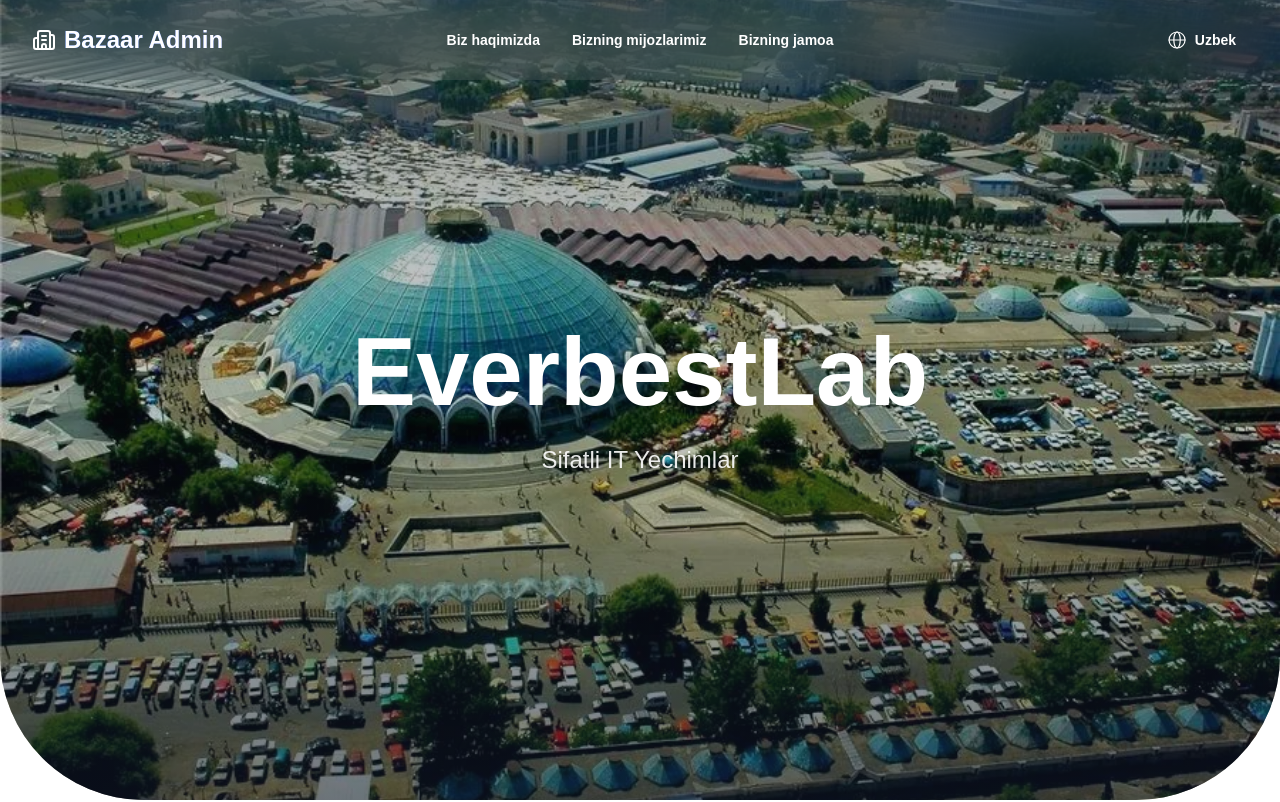
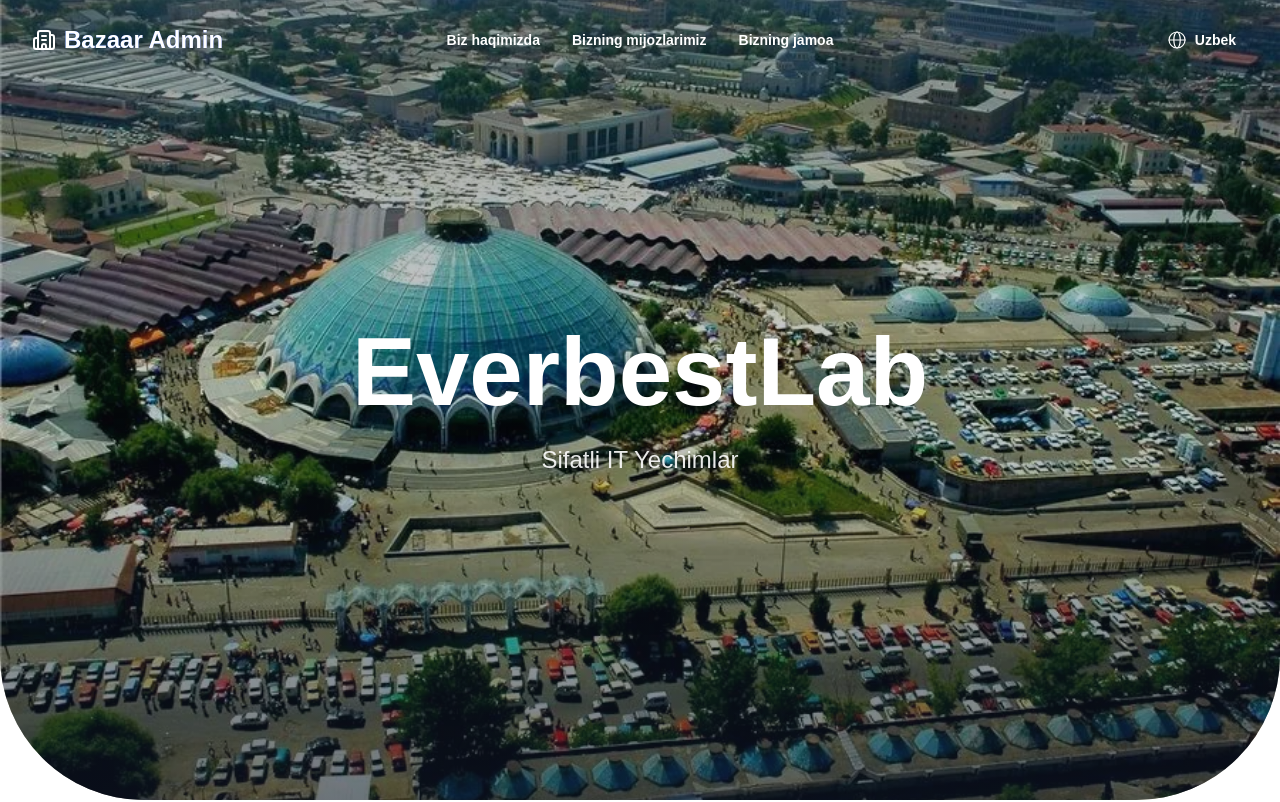
Before and after one commit to suhrob-qalandarov/ebazaar-demo-front, a Next.js app: page /uz in a window 1280 px wide. Shown: the top 802 px of the page. Built offline with nearby package versions, Linux system fonts and the light colour scheme.

Commit message:
Update navbar: transparent background with blur only on scroll

```diff
--- a/src/app/components/Navbar.tsx
+++ b/src/app/components/Navbar.tsx
@@ -131,12 +131,11 @@
       initial={{ y: -100 }}
       animate={{ y: 0 }}
       transition={{ duration: 0.5 }}
-      className="fixed top-0 left-0 right-0 z-50 transition-all duration-300 backdrop-blur-xl"
+      className="fixed top-0 left-0 right-0 z-50 transition-all duration-300"
       style={{
-        background: isScrolled
-          ? "var(--navbar-bg-scrolled)"
-          : "var(--navbar-bg-transparent)",
-        boxShadow: isScrolled ? "0 10px 15px -3px rgba(0, 0, 0, 0.1)" : "none"
+        background: "var(--navbar-bg-transparent)", // Always transparent
+        backdropFilter: isScrolled ? "blur(12px)" : "none", // Blur only on scroll
+        boxShadow: "none" // No shadow
       }}
     >
       <div className="max-w-7xl mx-auto px-4 sm:px-6 lg:px-8">
@@ -273,11 +272,12 @@
             animate={{ opacity: 1, height: "auto" }}
             exit={{ opacity: 0, height: 0 }}
             transition={{ duration: 0.3 }}
-            className="md:hidden overflow-hidden backdrop-blur-xl"
+            className="md:hidden overflow-hidden"
             style={{
               background: isScrolled
                 ? "var(--navbar-bg-scrolled)"
-                : "var(--navbar-bg-overlay-light)"
+                : "var(--navbar-bg-overlay-light)",
+              backdropFilter: "blur(12px)" // Mobile menu always has blur
             }}
           >
             <div className="px-4 py-6 space-y-4">
```
